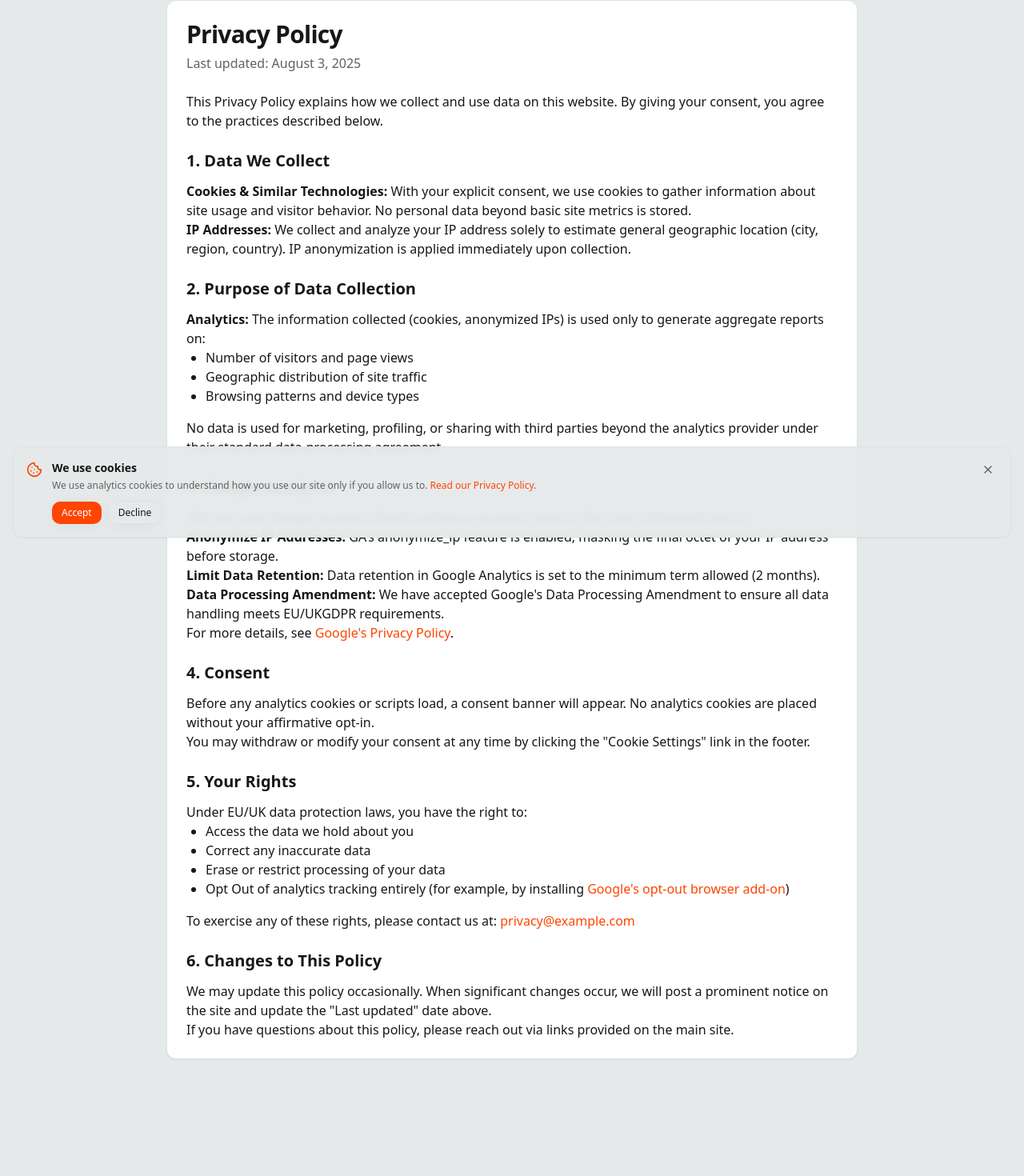
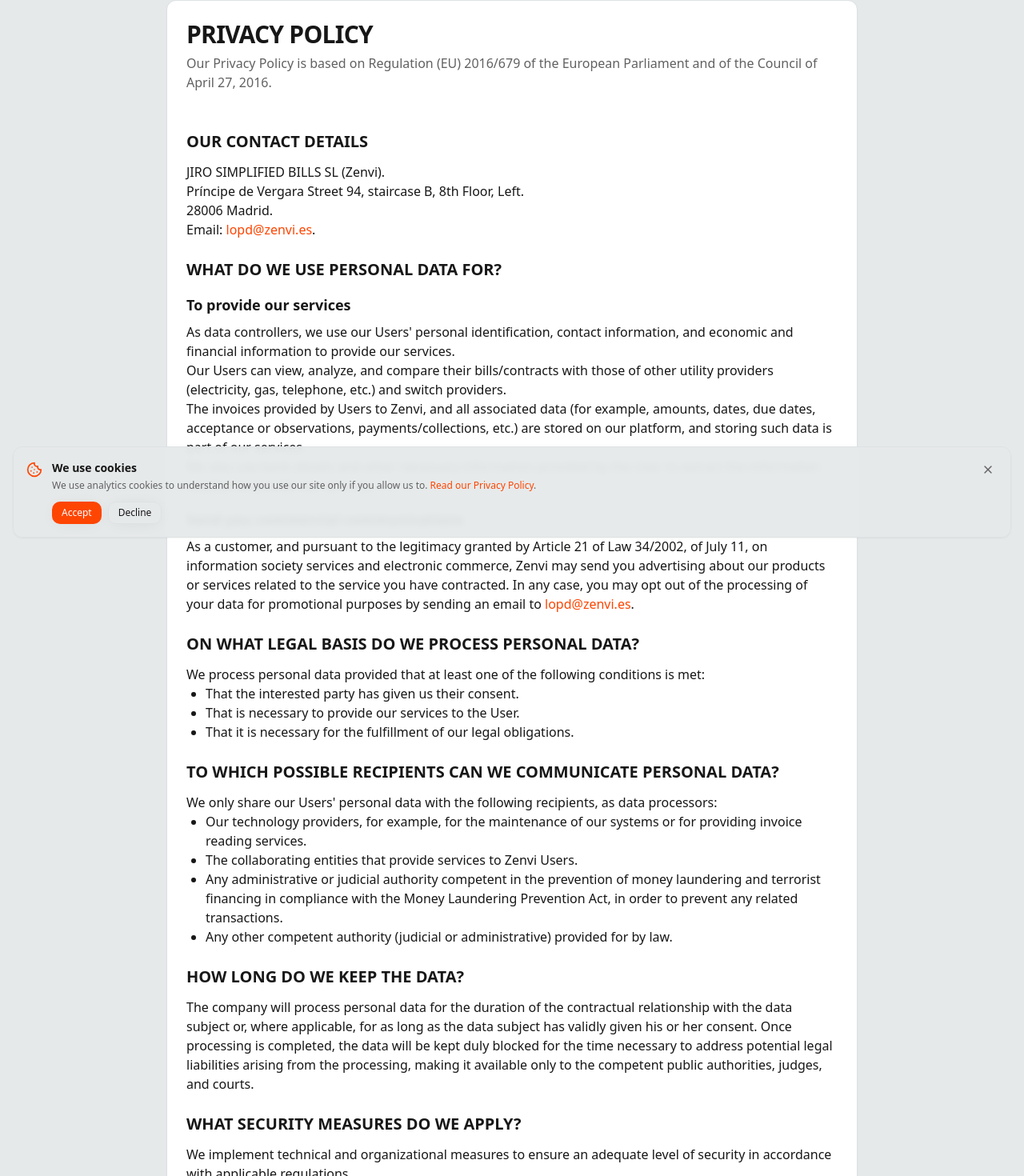
Before and after one commit to zenvi-tech/zenvilabs-website, a React (Vite) app: page /privacy in a window 1280 px wide. Shown: the part 112-1582 px from the top of the page at 80% size. Before the commit the page ends 1468 px from the top, so only its background shows below. Built offline with nearby package versions, Linux system fonts and the light colour scheme.

Commit message:
Update privacy policy

```diff
--- a/src/components/Footer.tsx
+++ b/src/components/Footer.tsx
@@ -13,7 +13,8 @@
   const quickLinks = [
     { name: "About", href: "#about" },
     { name: "Experience", href: "#experience" },
-    { name: "Contact", href: "#contact" }
+    { name: "Contact", href: "#contact" },
+    { name: "Privacy Policy", href: "/privacy" }
   ];
 
   const socialLinks = [
@@ -21,10 +22,14 @@
     { icon: Mail, href: `mailto:${emailAddress}`, label: "Email" }
   ];
 
-  const scrollToSection = (sectionId: string) => {
-    const element = document.getElementById(sectionId.replace("#", ""));
+  const handleQuickLinkClick = (href: string) => {
+    if (href.startsWith('#')) {
+      const element = document.getElementById(href.replace("#", ""));
       if (element) {
         element.scrollIntoView({ behavior: "smooth" });
+      }
+    } else {
+      window.location.href = href;
     }
   };
 
@@ -41,9 +46,9 @@
       <div className="container mx-auto px-4">
         <div className="max-w-6xl mx-auto">
           {/* Main Footer Content */}
-          <div className="grid md:grid-cols-2 lg:grid-cols-4 gap-8 mb-8">
-            {/* Brand */}
-            <div className="lg:col-span-2 space-y-4">
+          <div className="grid grid-cols-1 md:grid-cols-2 lg:grid-cols-4 gap-8 mb-8">
+            {/* Brand - Full width on all screens */}
+            <div className="col-span-1 md:col-span-2 lg:col-span-2 space-y-4">
               <div className="flex items-center space-x-2">
                 <div className="h-8 w-8 rounded bg-[hsl(var(--zenvi-orange))] flex items-center justify-center">
                   <span className="text-white font-bold text-sm">ZL</span>
@@ -66,30 +71,47 @@
               </div>
             </div>
 
+            {/* Quick Links and Connect - side by side on mobile, separate on desktop */}
+            <div className="col-span-1 grid grid-cols-2 gap-8 md:contents">
               {/* Quick Links */}
-            <div>
+              <div className="md:col-span-1">
                 <h4 className="font-semibold mb-4">Quick Links</h4>
                 <nav className="space-y-2">
-                {quickLinks.map((link, index) => (
                   <button
-                    key={index}
-                    onClick={() => scrollToSection(link.href)}
+                    onClick={() => handleQuickLinkClick("#about")}
                     className="block text-white/80 hover:text-accent transition-colors"
                   >
-                    {link.name}
+                    About
                   </button>
-                ))}
                   <button
-                  onClick={() => scrollToSection("#team")}
+                    onClick={() => handleQuickLinkClick("#experience")}
+                    className="block text-white/80 hover:text-accent transition-colors"
+                  >
+                    Experience
+                  </button>
+                  <button
+                    onClick={() => handleQuickLinkClick("#team")}
                     className="block text-white/80 hover:text-accent transition-colors"
                   >
                     Team
+                  </button>
+                  <button
+                    onClick={() => handleQuickLinkClick("#contact")}
+                    className="block text-white/80 hover:text-accent transition-colors"
+                  >
+                    Contact
+                  </button>
+                  <button
+                    onClick={() => handleQuickLinkClick("/privacy")}
+                    className="block text-white/80 hover:text-accent transition-colors"
+                  >
+                    Privacy Policy
                   </button>
                 </nav>
               </div>
 
               {/* Connect */}
-            <div>
+              <div className="md:col-span-1">
                 <h4 className="font-semibold mb-4">Connect</h4>
                 <div className="flex flex-col space-y-4">
                   {socialLinks.map((social, index) => (
@@ -129,6 +151,7 @@
                 </div>
               </div>
             </div>
+          </div>
 
           {/* Bottom Bar */}
           <div className="border-t border-white/20 pt-8">
@@ -136,21 +159,9 @@
               <div className="flex flex-col sm:flex-row items-center gap-1 sm:gap-2 text-white/60 text-sm text-center">
                 <span>© {currentYear} Zenvi Labs.</span>
                 <div className="flex items-center gap-1">
-                  <span>Built with</span>
-                  <Heart className="h-4 w-4 text-red-400" />
-                  <span>and React in Madrid & London</span>
+                  <span>Our Intelligence, Your Energy</span>
                 </div>
               </div>
-
-              <div className="flex flex-row items-center gap-6 text-sm text-white/60 text-center">
-                <span>AI-powered solutions</span>
-                <span>•</span>
-                <a href="/privacy" className="hover:text-accent transition-colors">Privacy Policy</a>
-              </div>
-
-              <p className="text-white/60 text-sm italic text-center">
-                "Harnessing the power of AI."
-              </p>
             </div>
           </div>
         </div>
--- a/src/pages/PrivacyPolicy.tsx
+++ b/src/pages/PrivacyPolicy.tsx
@@ -18,98 +18,112 @@
 
         <Card>
           <CardHeader>
-            <CardTitle className="text-3xl font-bold">Privacy Policy</CardTitle>
-            <p className="text-muted-foreground">Last updated: August 3, 2025</p>
+            <CardTitle className="text-3xl font-bold">PRIVACY POLICY</CardTitle>
+            <p className="text-muted-foreground">Our Privacy Policy is based on Regulation (EU) 2016/679 of the European Parliament and of the Council of April 27, 2016.</p>
           </CardHeader>
 
           <CardContent className="prose prose-sm max-w-none dark:prose-invert">
-            <p>
-              This Privacy Policy explains how we collect and use data on this website. By giving your consent, you agree to the practices described below.
-            </p>
-
-            <h2 className="text-xl font-semibold mt-6 mb-3">1. Data We Collect</h2>
+            <h2 className="text-xl font-semibold mt-6 mb-3">OUR CONTACT DETAILS</h2>
 
             <p>
-              <strong>Cookies & Similar Technologies:</strong> With your explicit consent, we use cookies to gather information about site usage and visitor behavior. No personal data beyond basic site metrics is stored.
+              JIRO SIMPLIFIED BILLS SL (Zenvi).
             </p>
 
             <p>
-              <strong>IP Addresses:</strong> We collect and analyze your IP address solely to estimate general geographic location (city, region, country). IP anonymization is applied immediately upon collection.
+              Príncipe de Vergara Street 94, staircase B, 8th Floor, Left.
             </p>
 
-            <h2 className="text-xl font-semibold mt-6 mb-3">2. Purpose of Data Collection</h2>
+            <p>
+              28006 Madrid.
+            </p>
 
             <p>
-              <strong>Analytics:</strong> The information collected (cookies, anonymized IPs) is used only to generate aggregate reports on:
+              Email: <a href="mailto:lopd@zenvi.es" className="text-primary hover:underline">lopd@zenvi.es</a>.
+            </p>
+
+            <h2 className="text-xl font-semibold mt-6 mb-3">WHAT DO WE USE PERSONAL DATA FOR?</h2>
+
+            <h3 className="text-lg font-semibold mt-4 mb-2">To provide our services</h3>
+
+            <p>
+              As data controllers, we use our Users' personal identification, contact information, and economic and financial information to provide our services.
+            </p>
+
+            <p>
+              Our Users can view, analyze, and compare their bills/contracts with those of other utility providers (electricity, gas, telephone, etc.) and switch providers.
+            </p>
+
+            <p>
+              The invoices provided by Users to Zenvi, and all associated data (for example, amounts, dates, due dates, acceptance or observations, payments/collections, etc.) are stored on our platform, and storing such data is part of our services.
+            </p>
+
+            <p>
+              We also use bank details and other necessary information provided by the User to extract the information needed to provide our services.
+            </p>
+
+            <h3 className="text-lg font-semibold mt-4 mb-2">Send you commercial communications</h3>
+
+            <p>
+              As a customer, and pursuant to the legitimacy granted by Article 21 of Law 34/2002, of July 11, on information society services and electronic commerce, Zenvi may send you advertising about our products or services related to the service you have contracted. In any case, you may opt out of the processing of your data for promotional purposes by sending an email to <a href="mailto:lopd@zenvi.es" className="text-primary hover:underline">lopd@zenvi.es</a>.
+            </p>
+
+            <h2 className="text-xl font-semibold mt-6 mb-3">ON WHAT LEGAL BASIS DO WE PROCESS PERSONAL DATA?</h2>
+
+            <p>
+              We process personal data provided that at least one of the following conditions is met:
             </p>
 
             <ul className="list-disc ml-6 mb-4">
-              <li>Number of visitors and page views</li>
-              <li>Geographic distribution of site traffic</li>
-              <li>Browsing patterns and device types</li>
+              <li>That the interested party has given us their consent.</li>
+              <li>That is necessary to provide our services to the User.</li>
+              <li>That it is necessary for the fulfillment of our legal obligations.</li>
             </ul>
 
+            <h2 className="text-xl font-semibold mt-6 mb-3">TO WHICH POSSIBLE RECIPIENTS CAN WE COMMUNICATE PERSONAL DATA?</h2>
+
             <p>
-              No data is used for marketing, profiling, or sharing with third parties beyond the analytics provider under their standard data-processing agreement.
+              We only share our Users' personal data with the following recipients, as data processors:
             </p>
 
-            <h2 className="text-xl font-semibold mt-6 mb-3">3. Google Analytics</h2>
+            <ul className="list-disc ml-6 mb-4">
+              <li>Our technology providers, for example, for the maintenance of our systems or for providing invoice reading services.</li>
+              <li>The collaborating entities that provide services to Zenvi Users.</li>
+              <li>Any administrative or judicial authority competent in the prevention of money laundering and terrorist financing in compliance with the Money Laundering Prevention Act, in order to prevent any related transactions.</li>
+              <li>Any other competent authority (judicial or administrative) provided for by law.</li>
+            </ul>
+
+            <h2 className="text-xl font-semibold mt-6 mb-3">HOW LONG DO WE KEEP THE DATA?</h2>
 
             <p>
-              This site uses Google Analytics (GA4) to produce analytics reports. We have configured GA4 to:
+              The company will process personal data for the duration of the contractual relationship with the data subject or, where applicable, for as long as the data subject has validly given his or her consent. Once processing is completed, the data will be kept duly blocked for the time necessary to address potential legal liabilities arising from the processing, making it available only to the competent public authorities, judges, and courts.
+            </p>
+
+            <h2 className="text-xl font-semibold mt-6 mb-3">WHAT SECURITY MEASURES DO WE APPLY?</h2>
+
+            <p>
+              We implement technical and organizational measures to ensure an adequate level of security in accordance with applicable regulations.
+            </p>
+
+            <h2 className="text-xl font-semibold mt-6 mb-3">WHAT SECURITY MEASURES DO WE APPLY FOR THE USE OF ARTIFICIAL INTELLIGENCE?</h2>
+
+            <p>
+              We may use artificial intelligence technology, such as chatbots supported by powerful language models, as part of our operations. In doing so, we maintain full control over your data and guarantee that it will not be shared with third parties for the purpose of training AI models.
+            </p>
+
+            <h2 className="text-xl font-semibold mt-6 mb-3">WHAT RIGHTS DO YOU HAVE AND HOW TO EXERCISE THEM?</h2>
+
+            <p>
+              You may request access to your personal data, its rectification or deletion, portability, or restriction of its processing, or you may object to its processing, by contacting Zenvi (using the contact information provided at the beginning of this Privacy Policy).
             </p>
 
             <p>
-              <strong>Anonymize IP Addresses:</strong> GA's anonymize_ip feature is enabled, masking the final octet of your IP address before storage.
+              Regarding consent-based processing, you may withdraw your consent at any time. You also have the right to lodge a complaint with the Spanish Data Protection Agency (<a href="https://www.aepd.es" target="_blank" rel="noopener noreferrer" className="text-primary hover:underline">www.aepd.es</a>).
             </p>
 
-            <p>
-              <strong>Limit Data Retention:</strong> Data retention in Google Analytics is set to the minimum term allowed (2 months).
-            </p>
+            <h2 className="text-xl font-semibold mt-6 mb-3">REVIEW AND UPDATE</h2>
 
             <p>
-              <strong>Data Processing Amendment:</strong> We have accepted Google's Data Processing Amendment to ensure all data handling meets EU/UKGDPR requirements.
-            </p>
-
-            <p>
-              For more details, see <a href="https://policies.google.com/privacy" target="_blank" rel="noopener noreferrer" className="text-primary hover:underline">Google's Privacy Policy</a>.
-            </p>
-
-            <h2 className="text-xl font-semibold mt-6 mb-3">4. Consent</h2>
-
-            <p>
-              Before any analytics cookies or scripts load, a consent banner will appear. No analytics cookies are placed without your affirmative opt‑in.
-            </p>
-
-            <p>
-              You may withdraw or modify your consent at any time by clicking the "Cookie Settings" link in the footer.
-            </p>
-
-            <h2 className="text-xl font-semibold mt-6 mb-3">5. Your Rights</h2>
-
-            <p>
-              Under EU/UK data protection laws, you have the right to:
-            </p>
-
-            <ul className="list-disc ml-6 mb-4">
-              <li>Access the data we hold about you</li>
-              <li>Correct any inaccurate data</li>
-              <li>Erase or restrict processing of your data</li>
-              <li>Opt Out of analytics tracking entirely (for example, by installing <a href="https://tools.google.com/dlpage/gaoptout/" target="_blank" rel="noopener noreferrer" className="text-primary hover:underline">Google's opt‑out browser add‑on</a>)</li>
-            </ul>
-
-            <p>
-              To exercise any of these rights, please contact us at: <a href="mailto:privacy@example.com" className="text-primary hover:underline">privacy@example.com</a>
-            </p>
-
-            <h2 className="text-xl font-semibold mt-6 mb-3">6. Changes to This Policy</h2>
-
-            <p>
-              We may update this policy occasionally. When significant changes occur, we will post a prominent notice on the site and update the "Last updated" date above.
-            </p>
-
-            <p>
-              If you have questions about this policy, please reach out via links provided on the main site.
+              This Privacy Policy is reviewed and updated annually.
             </p>
           </CardContent>
         </Card>
```
Lines whose indentation alone changed are shown as unchanged.
